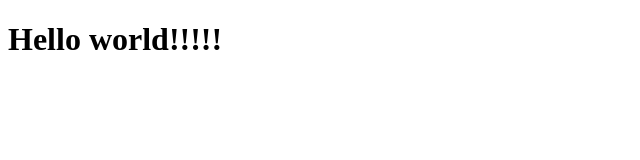
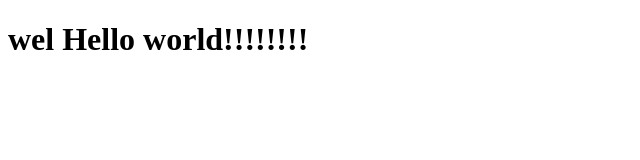
Before and after one commit to cjfals3154/js-tast, a website built with Parcel: page index.html in a window 1280 px wide. Shown: the whole page, without its empty margins (0-640 px from the left). Built offline with nearby package versions, Linux system fonts and the light colour scheme.

Commit message:
Add files via upload

```diff
--- a/index.html
+++ b/index.html
@@ -8,7 +8,7 @@
   <script defer src="./main.js"></script>
 </head>
 <body>
-  <h1>Hello world!!!!!</h1>
+  <h1> wel Hello world!!!!!!!!</h1>
   <ul></ul>
 </body>
 </html>
```
